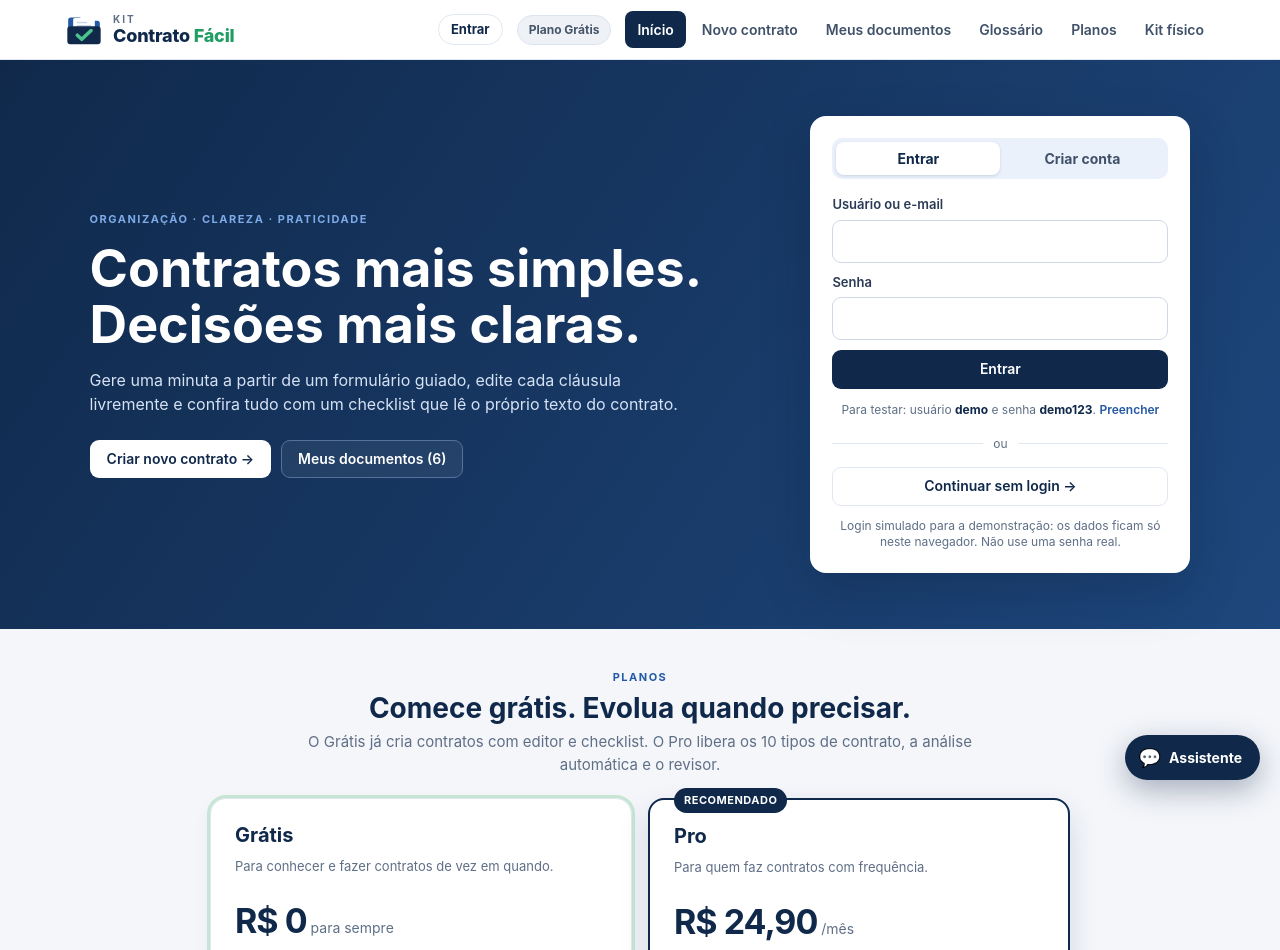
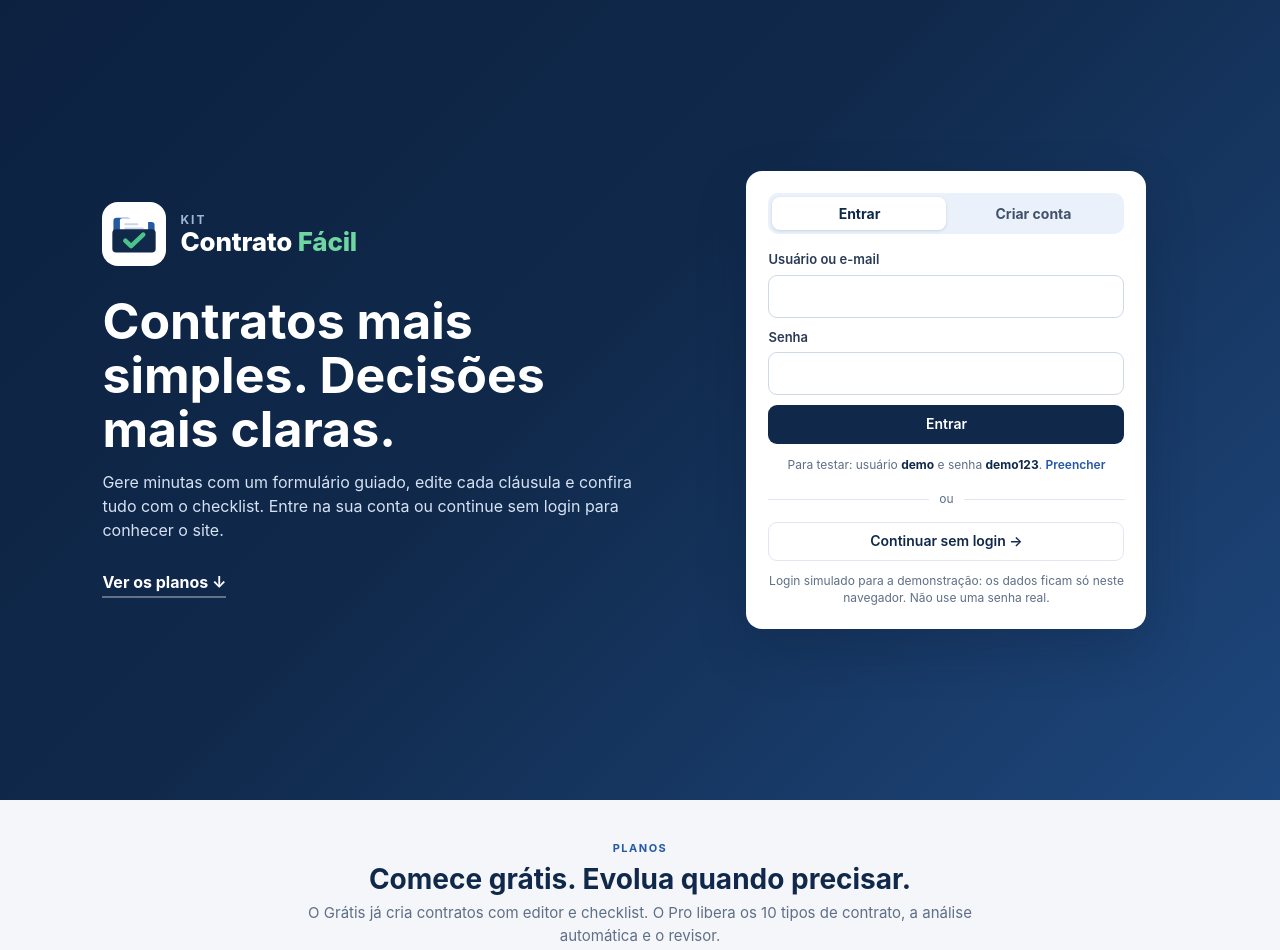
Before and after one commit to gabriel-bsa/Trabalho_KFC, a plain HTML site: page index.html in a window 1280 px wide. Shown: the top 950 px of the page. Drawn offline with Linux system fonts and the light colour scheme.

Commit message:
Tela de entrada antes do site, com login opcional e planos
- O site abre pela tela de entrada (sem menu, rodapé ou assistente): Entrar, Criar conta ou Continuar sem login
- Links diretos passam pela entrada e depois seguem para o destino original
- Sair e Modo apresentação voltam para a entrada; a escolha de continuar vale até fechar a aba
- Página inicial volta a ter a ilustração no topo e a faixa de planos

Co-Authored-By: Claude Opus 5.5 <noreply@anthropic.com>

```diff
--- a/assets/css/style.css
+++ b/assets/css/style.css
@@ -749,3 +749,32 @@ body.printing .ai-fab, body.printing .ai-panel { display: none !important; }
   .wordmark { font-size: 15px; }
   .wordmark small { font-size: 9px; }
 }
+
+/* ---------- Tela de entrada (antes do site) ---------- */
+body[data-route="entrar"] .topbar,
+body[data-route="entrar"] .footer,
+body[data-route="entrar"] .ai-fab,
+body[data-route="entrar"] .ai-panel { display: none !important; }
+.gate { min-height: 100vh; display: flex; flex-direction: column; }
+.gate-hero { min-height: 100vh; background: linear-gradient(135deg, #0c2140 0%, #10294b 45%, #1e477d 100%); color: #fff; display: grid; grid-template-columns: 1.1fr .9fr; gap: 48px; align-items: center; padding: 48px 8%; }
+.gate-brand { display: flex; align-items: center; gap: 14px; margin-bottom: 28px; }
+.gate-brand img { background: #fff; border-radius: 16px; padding: 6px; }
+.gate-brand .wordmark { font-size: 26px; color: #fff; }
+.gate-brand .wordmark small { color: #9db7db; font-size: 12px; }
+.gate-brand .wordmark em { color: #6fd6a2; }
+.gate-intro h1 { color: #fff; font-size: clamp(32px, 4.4vw, 50px); line-height: 1.08; margin: 0 0 14px; }
+.gate-intro p { color: #d6e2f4; font-size: 16px; max-width: 540px; }
+.gate-down { display: inline-block; margin-top: 18px; color: #fff; font-weight: 700; text-decoration: none; border-bottom: 2px solid rgba(255, 255, 255, .35); padding-bottom: 2px; }
+.gate-down:hover { border-color: #fff; }
+.gate-hero .auth-card { justify-self: center; max-width: 400px; }
+.gate-hero .auth-card p { color: var(--muted); font-size: 12px; max-width: none; }
+.gate-hero .auth-card .auth-demo b { color: var(--navy); }
+.gate-plans { background: var(--bg); }
+.gate-plans .head.center { text-align: center; }
+.gate-plans .head.center p { margin: 0 auto; }
+.gate-foot { text-align: center; color: var(--muted); font-size: 12px; padding: 18px 6% 28px; margin: 0; }
+@media (max-width: 900px) {
+  .gate-hero { grid-template-columns: 1fr; gap: 26px; padding: 36px 6% 44px; min-height: 0; }
+  .gate-brand { margin-bottom: 18px; }
+  .gate-hero .auth-card { justify-self: stretch; max-width: none; }
+}
--- a/assets/js/app.js
+++ b/assets/js/app.js
@@ -39,7 +39,7 @@
    * O checklist fica dentro do editor (painel lateral).
    * ===================================================================== */
   let cleanup = null;
-  const routes = { inicio: viewHome, novo: viewNovo, documentos: viewDocs, editor: viewEditor, glossario: viewGlossario, planos: viewPlanos, kit: viewKit };
+  const routes = { entrar: viewEntrar, inicio: viewHome, novo: viewNovo, documentos: viewDocs, editor: viewEditor, glossario: viewGlossario, planos: viewPlanos, kit: viewKit };
   function router(e) {
     // Âncoras internas (ex.: link "Pular para o conteúdo") não trocam de tela.
     if (e && location.hash && !location.hash.startsWith('#/')) return;
@@ -50,6 +50,13 @@
     if (parts[0] === 'checklist') { location.replace(parts[1] ? '#/editor/' + parts[1] : '#/documentos'); return; }
     let r = parts[0] || 'inicio';
     if (!routes[r]) r = 'inicio';
+    // Antes do site, a tela de entrada (login ou "Continuar sem login").
+    if (r !== 'entrar' && K.gate.needed()) {
+      K.gate.target = location.hash && location.hash.startsWith('#/') ? location.hash : '#/inicio';
+      location.replace('#/entrar');
+      return;
+    }
+    if (r === 'entrar' && K.auth.current()) { location.replace('#/inicio'); return; }
     document.body.dataset.route = r;
     $$('#mainNav a').forEach((a) => a.classList.toggle('active', a.dataset.route === (r === 'editor' ? 'documentos' : r)));
     $('#mainNav').classList.remove('open');
@@ -57,7 +64,7 @@
     window.scrollTo(0, 0);
     routes[r](...parts.slice(1));
     const h1 = view.querySelector('h1');
-    const name = r === 'planos' ? 'Planos' : h1 && r !== 'inicio' ? h1.textContent.trim() : '';
+    const name = r === 'entrar' ? 'Entrar' : r === 'planos' ? 'Planos' : h1 && r !== 'inicio' ? h1.textContent.trim() : '';
     document.title = (name ? name + ' · ' : '') + 'Kit Contrato Fácil';
   }
 
@@ -139,9 +146,8 @@
   /* =====================================================================
    * Tela: Início
    * ===================================================================== */
-  function viewHome(param) {
+  function viewHome() {
     const docs = K.store.load();
-    const sess = K.auth.current();
     const sts = docs.map((d) => K.summary(d).status);
     const count = (st) => sts.filter((s) => s === st).length;
     const recent = [...docs].sort((a, b) => b.updatedAt - a.updatedAt).slice(0, 3);
@@ -157,12 +163,16 @@
           <a class="btn outline-light" href="#/documentos">Meus documentos (${docs.length})</a>
         </div>
       </div>
-      <div class="auth-card" id="authCard">${authCardHTML(sess)}</div>
-    </section>
-    <section class="section home-plans" id="planos-home">
-      <div class="head center"><div class="eyebrow">Planos</div><h2>Comece grátis. Evolua quando precisar.</h2><p>O Grátis já cria contratos com editor e checklist. O Pro libera os 10 tipos de contrato, a análise automática e o revisor.</p></div>
-      ${plansCardsHTML()}
-      <p class="center sm"><a href="#/planos">Comparar os planos em detalhe e ver o kit físico →</a></p>
+      <div class="hero-card" aria-hidden="true">
+        <div class="hc-label">Prévia · Prestação de serviços</div>
+        <div class="hc-title">CONTRATO DE PRESTAÇÃO DE SERVIÇOS</div>
+        <div class="line"></div><div class="line w80"></div><div class="line w60"></div>
+        <ul class="hc-checks">
+          <li class="ok"><span>✓</span> CNPJs válidos das duas partes</li>
+          <li class="ok"><span>✓</span> Valor confere com o extenso</li>
+          <li class="warn"><span>!</span> 1 campo a preencher</li>
+        </ul>
+      </div>
     </section>
     <div class="stats">
       <a href="#/documentos"><b>${docs.length}</b><small>Documentos salvos</small></a>
@@ -192,6 +202,14 @@
         <button class="btn primary" data-open-assistant>Abrir assistente</button>
       </div>
     </section>
+    <section class="section plans-teaser">
+      <div class="pt-text">
+        <div class="eyebrow light">Planos</div>
+        <h2>Comece grátis. Evolua quando precisar.</h2>
+        <p>No Grátis você cria ${K.PLANS.gratis.docs} contratos por mês com editor e checklist. O Pro libera os 10 tipos de contrato, a análise automática e o revisor por ${K.price(K.PLANS.pro.mensal)}/mês.</p>
+      </div>
+      <div class="actions"><a class="btn white" href="#/planos">Ver planos e preços →</a></div>
+    </section>
     <section class="section alt">
       <div class="head"><div class="eyebrow">Conheça a proposta</div><h2>Um kit. Três formas de ajudar.</h2><p>O conceito acadêmico reúne modelos de documentos, conferência de informações e explicações acessíveis em uma única solução.</p></div>
       <div class="cards">
@@ -212,20 +230,42 @@
     </section>`;
     const rc = $('#recent');
     if (rc) bindDocActions(rc, viewHome);
-    const unbind = bindAuthCard($('#authCard'));
-    $('#planos-home').addEventListener('click', (e) => {
-      const b = e.target.closest('[data-plan]');
-      if (b) planAction(b.dataset.plan, b.dataset.ciclo, () => viewHome());
-    });
-    cleanup = unbind;
-    if (param === 'entrar') {
-      const f = $('#loginUser');
-      if (f) { $('#authCard').scrollIntoView({ block: 'center' }); f.focus({ preventScroll: true }); }
-      history.replaceState(null, '', '#/inicio');
-    }
-  }
-
-  /* ---------- Cartão de login da página inicial (simulado e opcional) ---------- */
+  }
+
+  /* =====================================================================
+   * Tela de entrada: aparece antes do site (login simulado ou "Continuar sem login") e mostra os planos
+   * ===================================================================== */
+  function viewEntrar() {
+    const render = () => {
+      view.innerHTML = `
+      <div class="gate">
+        <section class="gate-hero">
+          <div class="gate-intro">
+            <div class="gate-brand"><img src="assets/img/logo.svg" alt="" width="64" height="64"><span class="wordmark"><small>Kit</small><span>Contrato <em>Fácil</em></span></span></div>
+            <h1>Contratos mais simples. Decisões mais claras.</h1>
+            <p>Gere minutas com um formulário guiado, edite cada cláusula e confira tudo com o checklist. Entre na sua conta ou continue sem login para conhecer o site.</p>
+            <a class="gate-down" href="#planos-gate" data-scroll-plans>Ver os planos ↓</a>
+          </div>
+          <div class="auth-card" id="authCard">${authCardHTML(null)}</div>
+        </section>
+        <section class="section gate-plans" id="planos-gate">
+          <div class="head center"><div class="eyebrow">Planos</div><h2>Comece grátis. Evolua quando precisar.</h2><p>O Grátis já cria contratos com editor e checklist. O Pro libera os 10 tipos de contrato, a análise automática e o revisor.</p></div>
+          ${plansCardsHTML()}
+        </section>
+        <p class="gate-foot">Projeto acadêmico — Desenvolvimento de Produto · Amanda Lima da Mata, Beatriz Aparecida Moreira, Isadora Nagahara Kumagai e Natalie Camargo Alberto</p>
+      </div>`;
+      bindAuthCard($('#authCard'));
+      $('#planos-gate').addEventListener('click', (e) => {
+        const b = e.target.closest('[data-plan]');
+        if (b) planAction(b.dataset.plan, b.dataset.ciclo, render);
+      });
+      $('[data-scroll-plans]').addEventListener('click', (e) => { e.preventDefault(); $('#planos-gate').scrollIntoView({ behavior: 'smooth' }); });
+    };
+    render();
+    document.title = 'Entrar · Kit Contrato Fácil';
+  }
+
+  /* ---------- Cartão de login (simulado e opcional) ---------- */
   function authCardHTML(sess) {
     if (sess) {
       return `<div class="auth-hello"><span class="avatar lg" aria-hidden="true">${esc((sess.nome.trim()[0] || '?').toUpperCase())}</span>
@@ -252,12 +292,11 @@
         <button class="btn primary full" type="submit">Criar conta</button>
       </form>
       <div class="auth-or"><span>ou</span></div>
-      <a class="btn ghost full" href="#/novo">Continuar sem login →</a>
+      <button type="button" class="btn ghost full" data-continue>Continuar sem login →</button>
       <p class="auth-note">Login simulado para a demonstração: os dados ficam só neste navegador. Não use uma senha real.</p>`;
   }
 
   function bindAuthCard(card) {
-    const redraw = () => { card.innerHTML = authCardHTML(K.auth.current()); };
     card.addEventListener('click', (e) => {
       const tab = e.target.closest('[data-auth-tab]');
       if (tab) {
@@ -268,7 +307,7 @@
         $(criar ? '#suNome' : '#loginUser', card).focus();
       }
       if (e.target.closest('[data-fill-demo]')) { $('#loginUser', card).value = K.auth.DEMO_USER; $('#loginPass', card).value = K.auth.DEMO_PASS; $('#loginPass', card).focus(); }
-      if (e.target.closest('[data-logout]')) { K.auth.logout(); K.toast('Você saiu da conta.'); }
+      if (e.target.closest('[data-continue]')) K.gate.enter();
     });
     card.addEventListener('submit', (e) => {
       e.preventDefault();
@@ -277,6 +316,7 @@
         if (!u.trim() || !pw) { $('#loginErr', card).textContent = 'Informe o usuário e a senha.'; return; }
         if (!K.auth.login(u, pw)) { $('#loginErr', card).textContent = 'Usuário ou senha incorretos.'; $('#loginPass', card).select(); return; }
         K.toast(`Bem-vindo(a), ${K.auth.firstName()}!`);
+        K.gate.enter();
       } else {
         const n = $('#suNome', card).value.trim(), u = $('#suUser', card).value.trim(), pw = $('#suPass', card).value;
         const err = $('#signupErr', card);
@@ -284,10 +324,10 @@
         if (pw.length < 6) { err.textContent = 'A senha precisa ter pelo menos 6 caracteres.'; $('#suPass', card).focus(); return; }
         if (K.auth.register(n, u, pw) === 'existe') { err.textContent = 'Esse usuário já existe. Escolha outro ou entre.'; return; }
         K.toast(`Conta criada! Bem-vindo(a), ${K.auth.firstName()}.`);
-      }
-    });
-    document.addEventListener('kcf:auth', redraw);
-    return () => document.removeEventListener('kcf:auth', redraw);
+        K.gate.enter();
+      }
+    });
+    return () => {};
   }
 
   /* =====================================================================
@@ -1462,7 +1502,8 @@
     if (K.assistant && K.assistant.reset) K.assistant.reset();
     if (K.auth.current()) K.auth.logout();
     K.plan.set(escolha);
-    if (location.hash === '#/inicio') router(); else location.hash = '#/inicio';
+    K.gate.reset();
+    if (location.hash === '#/entrar') router(); else location.hash = '#/entrar';
     K.toast(`Pronto para apresentar! Começando no plano ${K.PLANS[escolha].nome}.`);
   }
 
--- a/assets/js/auth.js
+++ b/assets/js/auth.js
@@ -45,13 +45,28 @@
       const s = this.current();
       el.innerHTML = s
         ? `<span class="user-chip" title="${K.esc(s.nome)}"><span class="avatar sm" aria-hidden="true">${K.esc(s.nome.trim()[0] || '?').toUpperCase()}</span><b>${K.esc(this.firstName())}</b></span><button type="button" class="user-out" id="logoutBtn">Sair</button>`
-        : '<a class="user-chip login" href="#/inicio/entrar">Entrar</a>';
+        : '<a class="user-chip login" href="#/entrar">Entrar</a>';
     },
+  };
+
+  /* Tela de entrada: aparece antes do site até a pessoa entrar ou escolher "Continuar sem login".
+     A escolha vale até fechar a aba (sessionStorage). */
+  let passouMem = false;
+  K.gate = {
+    target: null,
+    passed() { try { return sessionStorage.getItem('kcf_gate') === '1'; } catch (e) { return passouMem; } },
+    pass() { passouMem = true; try { sessionStorage.setItem('kcf_gate', '1'); } catch (e) { /* ignorado */ } },
+    reset() { passouMem = false; try { sessionStorage.removeItem('kcf_gate'); } catch (e) { /* ignorado */ } },
+    needed() { return !K.auth.current() && !this.passed(); },
+    /** Sai da tela de entrada e vai para onde a pessoa queria ir (ou para o início). */
+    enter() { this.pass(); const t = this.target || '#/inicio'; this.target = null; location.hash = t; },
   };
 
   document.addEventListener('click', (e) => {
     if (!e.target.closest('#logoutBtn')) return;
     K.auth.logout();
+    K.gate.reset();
     K.toast('Você saiu da conta.');
+    location.hash = '#/entrar';
   });
 })();
```
Also changed, not shown: 1 other file.
